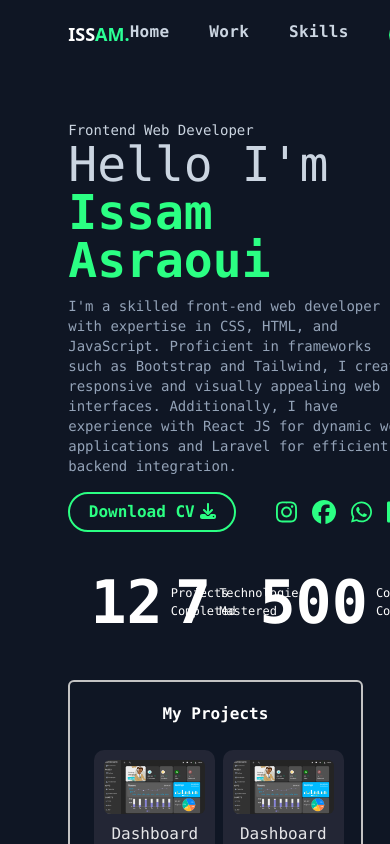
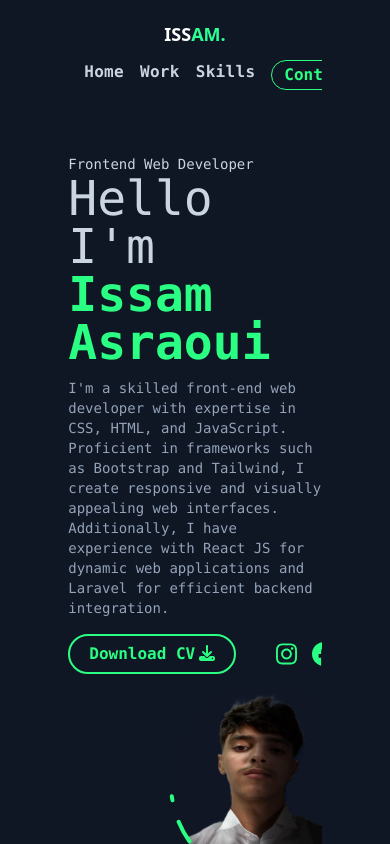
Before and after one commit to issam333/myportfolio, a React (Create React App) app: page / in a window 390 px wide. Shown: the top 844 px of the page. Built offline with nearby package versions, Linux system fonts and the light colour scheme.

Commit message:
to responsive

```diff
--- a/src/components/home.js
+++ b/src/components/home.js
@@ -34,13 +34,9 @@ export default function home() {
   return (
     <>
       <body
-        style={{
-          color: "#fff",
-          marginTop: "70px",
-        }}
-        className="font-mono"
+        className="font-mono text-white mt-16"
       >
-        <div style={{ display: "grid", gridTemplateColumns: "repeat(2,1fr)" }}>
+        <div className=" flex-row-reverse sm:grid sm:grid-cols-2">
           {/* partLeft */}
           <div className="partLeft">
             <motion.p className="font-mono text-sm text-slate-300 ">
@@ -49,7 +45,7 @@ export default function home() {
             <p className="font-mono text-5xl text-slate-300">Hello I'm</p>
             <p
               style={{ color: "rgb(43, 255, 131)" }}
-              className="font-mono text-5xl font-bold "
+              className="font-mono text-5xl font-bold text-teal-400 "
             >
               Issam Asraoui
             </p>
@@ -62,14 +58,13 @@ export default function home() {
               integration.
             </p>
             <div
-              style={{ maxHeight: "40px" }}
-              className="flex items-center gap-10 mt-4"
+              className=" max-h-10 flex items-center gap-10 mt-4"
             >
               <a href={cv} download>
                 <button className="btnDownload">
                   Download CV
                   <FontAwesomeIcon
-                    style={{ marginLeft: "5px" }}
+                    className="ml-1"
                     icon={faDownload}
                   />
                 </button>
--- a/src/content.js
+++ b/src/content.js
@@ -1,51 +1,29 @@
 import { Link } from "react-router-dom";
 import Home from "./components/home";
 import Projects from "./components/projects";
-import Skills  from "./components/skills";
+import Skills from "./components/skills";
 
 export default function home() {
   return (
-    <div style={{ width: "100%", display: "flex", justifyContent: "center",overflowX:'hidden' }}>
-      <div style={{ width: "65%", }}>
-        <header
-          style={{
-            textTransform: "capitalize",
-            display: "flex",
-            width: "100%",
-            justifyContent: "space-between",
-            marginTop: "20px",
-          }}
-        >
-          <div className=" text-white font-sans text-lg font-bold">
-            ISS<span style={{ color: "rgb(43, 255, 150)" }}>AM.</span>
+    <div className="w-full flex justify-center overflow-x-hidden">
+      <div style={{ width: "65%", overflow:'hidden' }}>
+        <header className="capitalize sm:flex w-full justify-between mt-5 px-4 sm:px-0">
+          <div className="text-center mb-3 text-white font-sans text-lg font-bold">
+            ISS<span className="text-[#2bff96]">AM.</span>
           </div>
           <div className="sectionRight">
-            <ul
-              className=" font-mono text-slate-300 "
-              style={{
-                display: "flex",
-                justifyContent: "space-between",
-                gap: "40px",
-              }}
-            >
-              <li className="hover:scale-125 duration-10" id="liNav">
+            <ul className="font-mono text-slate-300 flex justify-around sm:justify-between gap-4 sm:gap-10">
+              <li className="hover:scale-125 duration-150" id="liNav">
                 home
               </li>
-              <li className="hover:scale-125 duration-10" id="liNav">
+              <li className="hover:scale-125 duration-150" id="liNav">
                 work
               </li>
-              <li className="hover:scale-125 duration-10" id="liNav">
+              <li className="hover:scale-125 duration-150" id="liNav">
                 skills
               </li>
-
               <li
-                style={{
-                  border: " solid rgb(43, 255, 131) 1.9px",
-                  padding: "2px 12px",
-                  borderRadius: "50px",
-                  cursor:'pointer',
-                }}
-
+                className="border-solid border-[1.9px] border-[#2bff83] px-[12px] py-[2px] rounded-full cursor-pointer"
                 id="liNavContact"
               >
                 contact
@@ -54,8 +32,8 @@ export default function home() {
           </div>
         </header>
         <Home />
-        <Projects/>
-        <Skills/>
+        <Projects />
+        <Skills />
       </div>
     </div>
   );
```
